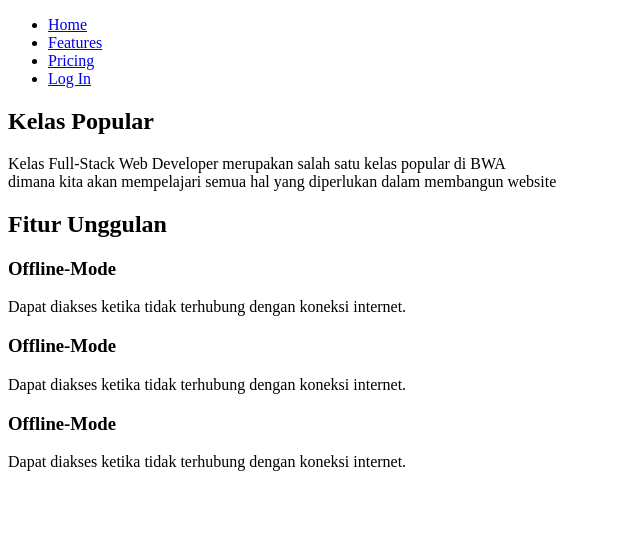
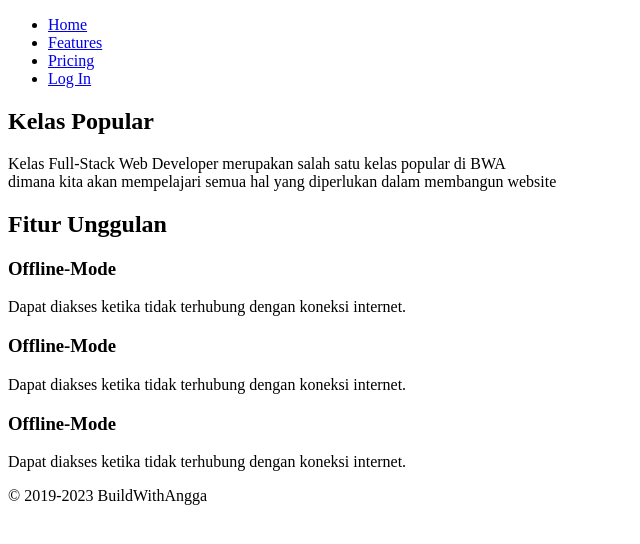
Before and after one commit to gustonecrush/ebook-html5-bwa, a plain HTML site: page index.html in a window 1280 px wide. Shown: the whole page, without its empty margins (0-640 px from the left). Drawn offline with Linux system fonts and the light colour scheme.

Commit message:
learn about footer'

```diff
--- a/index.html
+++ b/index.html
@@ -54,5 +54,11 @@
         </p>
     </section>
 
+    <footer>
+        <p>
+            © 2019-2023 BuildWithAngga
+        </p>
+    </footer>
+
 </body>
 </html>
```
